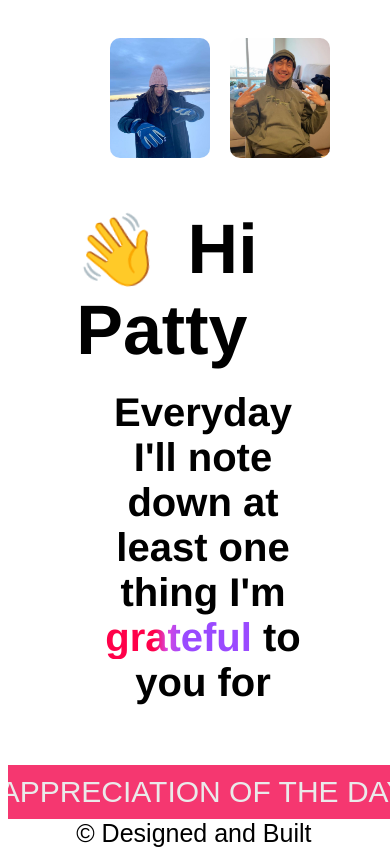
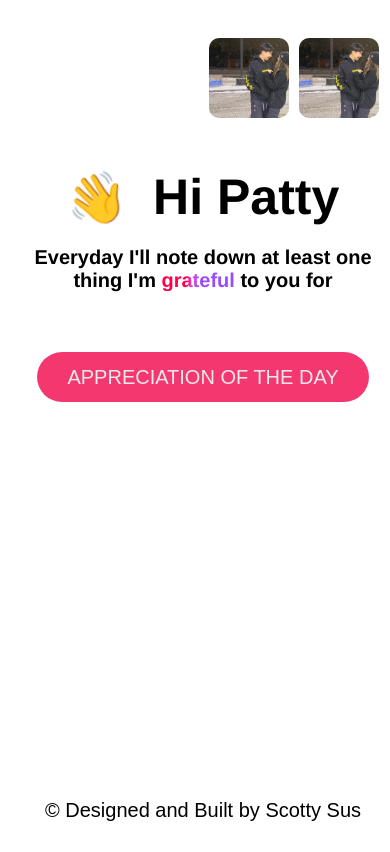
Before and after one commit to scottsus/Hi-Patty, a Next.js app: page / in a window 390 px wide. Built offline with nearby package versions, Linux system fonts and the light colour scheme.

Commit message:
add shit ton of media queries

```diff
--- a/components/AnimatedHandWave.tsx
+++ b/components/AnimatedHandWave.tsx
@@ -39,6 +39,10 @@ const AnimatedHandWaveContainer = styled.div`
       transform: rotate(0deg);
     }
   }
+
+  @media (max-width: 450px) {
+    font-size: 50px;
+  }
 `;
 
 export default AnimatedHandWave;
--- a/components/ColoredText.tsx
+++ b/components/ColoredText.tsx
@@ -3,38 +3,14 @@ import styled from 'styled-components';
 
 interface IColoredText {
   text: string;
-  fontSize: string;
-  fontFamily: string;
-  fontWeight: number;
 }
 
-const ColoredText: React.FC<IColoredText> = ({
-  text,
-  fontSize,
-  fontFamily,
-  fontWeight,
-}) => {
-  return (
-    <ColoredTextContainer
-      fontSize={fontSize}
-      fontFamily={fontFamily}
-      fontWeight={fontWeight}
-    >
-      {text}
-    </ColoredTextContainer>
-  );
+const ColoredText: React.FC<IColoredText> = ({ text }) => {
+  return <ColoredTextContainer>{text}</ColoredTextContainer>;
 };
 
-interface IColoredTextContainer {
-  fontSize: string;
-  fontFamily: string;
-  fontWeight: number;
-}
-
-const ColoredTextContainer = styled.span<IColoredTextContainer>`
-  font-size: ${(props) => props.fontSize};
-  font-family: ${(props) => props.fontFamily};
-  font-weight: ${(props) => props.fontWeight};
+const ColoredTextContainer = styled.span`
+  font-weight: 900;
   display: inline;
   background: linear-gradient(
     92.11deg,
--- a/components/PinkButton.tsx
+++ b/components/PinkButton.tsx
@@ -5,25 +5,19 @@ import Link from '../components/Link';
 interface IPinkButton {
   children: JSX.Element | JSX.Element[];
   href: string;
-  width: string;
 }
 
-const PinkButton: React.FC<IPinkButton> = ({ children, href, width }) => {
+const PinkButton: React.FC<IPinkButton> = ({ children, href }) => {
   return (
-    <StyledPinkButton width={width}>
+    <StyledPinkButton>
       <Link href={`/${href}`}>{children}</Link>
     </StyledPinkButton>
   );
 };
 
-interface IStyledPinkButton {
-  width: string;
-}
-
-const StyledPinkButton = styled.button<IStyledPinkButton>`
+const StyledPinkButton = styled.button`
   height: 60px;
-  width: ${(props) => props.width};
-  padding: 10px;
+  padding: 10px 50px;
   border-radius: 50px;
   background-color: #f53770;
   border: none;
@@ -31,6 +25,11 @@ const StyledPinkButton = styled.button<IStyledPinkButton>`
   :hover {
     background-color: #e41e5a;
   }
+
+  @media (max-width: 450px) {
+    height: 50px;
+    padding: 10px 30px;
+  }
 `;
 
 export default PinkButton;
--- a/pages/index.tsx
+++ b/pages/index.tsx
@@ -2,27 +2,19 @@ import React from 'react';
 import styled from 'styled-components';
 import AnimatedHandWave from '../components/AnimatedHandWave';
 import ColoredText from '../components/ColoredText';
-import Image from '../components/Image';
+import NextImage from 'next/image';
 import PinkButton from '../components/PinkButton';
 
 const Home: React.FC = () => {
   return (
     <LandingPage>
       <Pictures>
-        <Image
-          src='/patty.jpeg'
-          alt='patty'
-          height={120}
-          width={100}
-          borderRadius={10}
-        />
-        <Image
-          src='/scotty.jpeg'
-          alt='scotty'
-          height={120}
-          width={100}
-          borderRadius={10}
-        />
+        <ImageWrapper>
+          <NextImage src='/snow.jpeg' alt='patty' width={120} height={120} />
+        </ImageWrapper>
+        <ImageWrapper>
+          <NextImage src='/snow.jpeg' alt='scotty' width={120} height={120} />
+        </ImageWrapper>
       </Pictures>
       <Title>
         <AnimatedHandWave /> <HiPatty>Hi Patty</HiPatty>
@@ -30,16 +22,10 @@ const Home: React.FC = () => {
       <Subtitle>
         <Everyday>
           Everyday I&apos;ll note down at least one thing I&apos;m{' '}
-          <ColoredText
-            text='grateful'
-            fontSize={'40px'}
-            fontFamily={'Mont, Helvetica'}
-            fontWeight={800}
-          />{' '}
-          to you for
+          <ColoredText text='grateful' /> to you for
         </Everyday>
       </Subtitle>
-      <PinkButton href='today' width={'550px'}>
+      <PinkButton href='today'>
         <Appreciation>APPRECIATION OF THE DAY</Appreciation>
       </PinkButton>
       <DesignedBy>© Designed and Built by Scotty Sus</DesignedBy>
@@ -54,16 +40,36 @@ const LandingPage = styled.div`
   display: flex;
   flex-direction: column;
   align-items: center;
+
+  @media (max-width: 450px) {
+    width: 90%;
+  }
 `;
 
 const Pictures = styled.div`
   margin-top: 30px;
   margin-left: auto;
   margin-right: 0px;
-  width: 220px;
+  width: 260px;
   display: flex;
   flex-direction: row;
   justify-content: space-between;
+
+  @media (max-width: 450px) {
+    width: 170px;
+  }
+`;
+
+const ImageWrapper = styled.div`
+  height: 120px;
+  width: 120px;
+  border-radius: 10px;
+  overflow: hidden;
+
+  @media (max-width: 450px) {
+    height: 80px;
+    width: 80px;
+  }
 `;
 
 const Title = styled.div`
@@ -76,11 +82,19 @@ const HiPatty = styled.h1`
   font-family: Mont, Helvetica;
   font-weight: 900;
   margin-left: 20px;
+
+  @media (max-width: 450px) {
+    font-size: 50px;
+  }
 `;
 
 const Subtitle = styled.div`
   width: 90%;
   margin: 0px auto 60px;
+
+  @media (max-width: 450px) {
+    width: 100%;
+  }
 `;
 
 const Everyday = styled.h2`
@@ -89,6 +103,10 @@ const Everyday = styled.h2`
   font-weight: 600;
   text-align: center;
   margin: 0px auto;
+
+  @media (max-width: 450px) {
+    font-size: 20px;
+  }
 `;
 
 const Appreciation = styled.h3`
@@ -97,6 +115,10 @@ const Appreciation = styled.h3`
   font-family: Arial;
   font-weight: 500;
   color: #eaeaea;
+
+  @media (max-width: 450px) {
+    font-size: 20px;
+  }
 `;
 
 const DesignedBy = styled.p`
@@ -105,6 +127,11 @@ const DesignedBy = styled.p`
   font-weight: 400;
   margin-top: auto;
   margin-bottom: 70px;
+
+  @media (max-width: 450px) {
+    font-size: 20px;
+    margin-bottom: 30px;
+  }
 `;
 
 export default Home;
--- a/styles/globals.css
+++ b/styles/globals.css
@@ -1,5 +1,6 @@
 html, body, #__next {
     height: 100%;
     width: 100%;
-    overflow: hidden;
+    overflow-x: hidden;
+    overflow-y: scroll;
 }
```
Also changed, not shown: components/AppreciationList.tsx (+9 -0 lines), components/BackButton.tsx (+10 -1 lines), components/Heart.tsx (+7 -7 lines), pages/today.tsx (+41 -10 lines).
